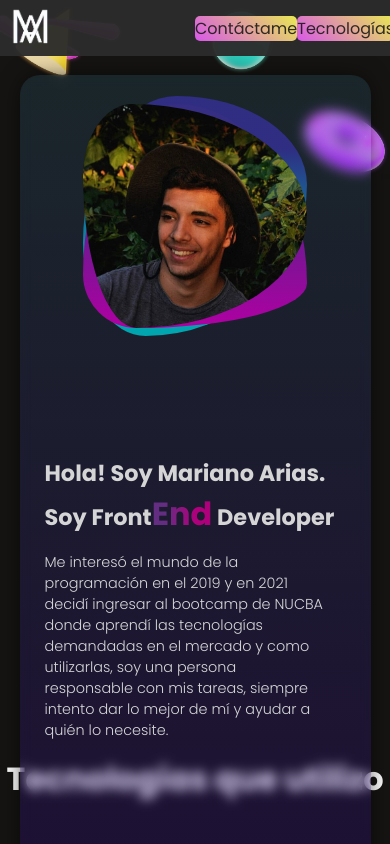
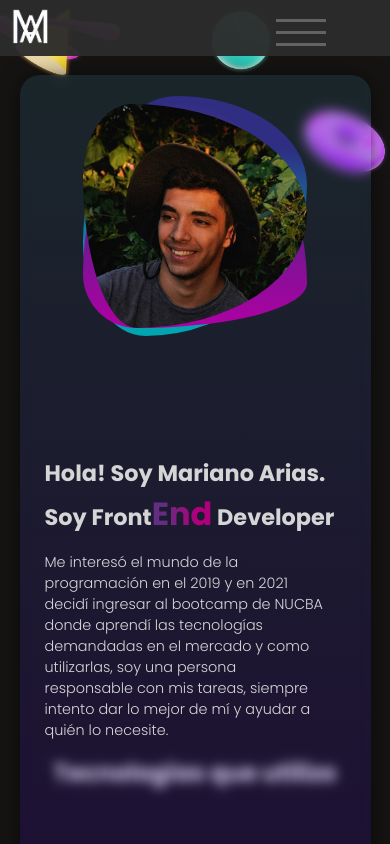
Before and after one commit to marianoarias1/Portafolio, a React (Create React App) app: page / in a window 390 px wide. Shown: the top 844 px of the page. Built offline with nearby package versions, Linux system fonts and the light colour scheme.

Commit message:
final responsive

```diff
--- a/src/Components/MyJobs/MyJobsStyles.jsx
+++ b/src/Components/MyJobs/MyJobsStyles.jsx
@@ -18,7 +18,6 @@ export const JobsContainer=styled.div`
       @media screen and (max-width:1024px ) {
         margin-top: 0rem;
     }
-
 
 `
 
@@ -59,7 +58,9 @@ export const TitleJobs=styled.h2`
     /* Media queries Mobile */
 
     @media screen and (max-width:480px) {
-        font-size: 1.6rem;
+        font-size: 1.5rem;
+        width: 100%;
+        text-align: center;
     }
 `
 
@@ -127,7 +128,9 @@ export const EachCardContainer=styled.div`
 
     @media screen and (max-width:480px) {
         height: 32rem;
-        width: 90%;
+        width: 100%;
+        margin:0px;
+        margin-right: 2rem;
     }
 `
 
--- a/src/Components/Techs/TechStyles.jsx
+++ b/src/Components/Techs/TechStyles.jsx
@@ -73,6 +73,14 @@ export const Title=styled.h2`
     @media screen and (max-width:768px ) {
         margin-top: 16rem;
 
+    }
+
+    /* Media queries Mobile */
+
+    @media screen and (max-width:480px) {
+        font-size: 1.5rem;
+        text-align: center;
+        width: 100%;
     }
 `
 
--- a/src/Components/modalContact/ModalContact.jsx
+++ b/src/Components/modalContact/ModalContact.jsx
@@ -1,7 +1,9 @@
 import React from 'react'
-import { Icon, IconContainer, ItemContainer, LinkText, Modal, ModalContainer, TextContainer, TextItem, Title, TitleContainer } from './modalContactStyles'
+import { Close, CloseContainer, Icon, IconContainer, ItemContainer, LinkText, Modal, ModalContainer, TextContainer, TextItem, Title, TitleContainer } from './modalContactStyles'
 import {BsFillPhoneFill} from 'react-icons/bs'
 import {AiFillLinkedin, AiFillInstagram, AiFillGithub, AiOutlineMail} from 'react-icons/ai'
+import { useDispatch, useSelector } from 'react-redux'
+import { toggleVisible } from './contactActions'
 
 export const Items=({text, children, link})=>{
     return(
@@ -24,12 +26,22 @@ export const Items=({text, children, link})=>{
 }
 
 export const ModalContact = () => {
+    const {visible}=useSelector(state=>state.contact)
+    const dispatch=useDispatch()
   return (
     <>
         <ModalContainer>
             <Modal
             data-aos="fade-left"
             >
+                <CloseContainer>
+                    <Close
+                    onClick={()=>{
+                      return visible == true ? dispatch(toggleVisible()) : null
+                    }}
+                    >X</Close>
+                </CloseContainer>
+
                 <TitleContainer>
                     <Title>Contáctame!</Title>
                 </TitleContainer>
--- a/src/Components/modalContact/modalContactStyles.jsx
+++ b/src/Components/modalContact/modalContactStyles.jsx
@@ -19,6 +19,27 @@ export const Modal=styled.div`
     box-shadow: -11px -15px 24px -1px rgba(0,0,0,0.64);
 -webkit-box-shadow: -11px -15px 24px -1px rgba(0,0,0,0.64);
 -moz-box-shadow: -11px -15px 24px -1px rgba(0,0,0,0.64);
+
+  /* Media queries mobile */
+
+  @media screen and (max-width:480px){
+    width: 60%;
+    height: 92.5%;
+    }
+`
+
+export const CloseContainer=styled.div`
+    width: 100%;
+    display: flex;
+    justify-content: flex-end;
+    align-items: center;
+`
+
+export const Close= styled.p`
+    font-family: 'Poppins', sans-serif;
+    color: #ffffffcf;
+    font-size: 1rem;
+    margin-right: 50px;
 `
 
 export const TitleContainer=styled.div`
@@ -40,6 +61,11 @@ export const ItemContainer=styled.div`
     justify-content: space-evenly;
     align-items: center;
 
+    /* Media queries tablet */
+
+    @media screen and (max-width:768px){
+        flex-direction: column;
+    }
 `
 
 export const TextContainer=styled.div`
@@ -53,6 +79,12 @@ export const TextItem=styled.p`
     font-family: 'Poppins', sans-serif;
     color: #ffffffcf;
     font-size: 1rem;
+
+    /* Media queries tablet */
+
+    @media screen and (max-width:768px){
+        font-size: .9rem;
+    }
 `
 
 export const LinkText=styled.a`
--- a/src/Components/navBar/Nav.jsx
+++ b/src/Components/navBar/Nav.jsx
@@ -1,20 +1,38 @@
 
 import { useState,React} from 'react';
-import { ItemNav, ItemsContainer, Logo, LogoContainer, NavContainer } from './NavStyles'
+import { ButtonMobile, ItemNav, ItemsContainer, Logo, LogoContainer, MobileItem, MobileMenu, MobileMenuContainer, MobileNav, NavContainer } from './NavStyles'
 import LOGO from '../Images/logoIMG/logo.png'
 import { useDispatch, useSelector } from 'react-redux';
 import { toggleVisible } from '../modalContact/contactActions';
+import { toggleMobile } from './mobileActions';
 
 
 export const Nav = () => {
   const dispatch= useDispatch()
   const {visible}=useSelector(state=> state.contact)
+  const {visibleMobile}=useSelector(state=> state.mobile)
   return (
     <>
       <NavContainer>
         <LogoContainer>
           <a href='#home'><Logo src={LOGO}/></a>
         </LogoContainer>
+
+
+          <MobileNav>
+            <ButtonMobile
+          href='#home'
+          onClick={()=>{
+            return (
+              dispatch(toggleMobile())
+            )
+          }}
+            >
+              <MobileItem/>
+              <MobileItem/>
+              <MobileItem/>
+            </ButtonMobile>
+          </MobileNav>
 
         <ItemsContainer>
           <ItemNav href='#home'
@@ -35,7 +53,44 @@ export const Nav = () => {
           }}
           >Proyectos</ItemNav>
         </ItemsContainer>
+
       </NavContainer>
+
+        {
+          visibleMobile &&
+          <MobileMenuContainer isHidden={!visibleMobile}>
+          <MobileMenu>
+            <ItemNav href='#home'
+              onClick={()=>{
+                dispatch(toggleVisible())
+              }}
+              >Contáctame</ItemNav>
+
+              <ItemNav href='#techs'
+              onClick={()=>{
+                if(visible === true){
+                  return dispatch(toggleVisible())
+                }
+                else if(visibleMobile === true){
+                  return dispatch(toggleMobile())
+                }
+              }}
+              >Tecnologías</ItemNav>
+
+              <ItemNav href='#jobs'
+                onClick={()=>{
+                  if(visible === true){
+                    return dispatch(toggleVisible())
+                  }
+                  else if(visibleMobile === true){
+                    return dispatch(toggleMobile())
+                  }
+                }}
+              >Proyectos</ItemNav>
+          </MobileMenu>
+        </MobileMenuContainer>
+        }
+
     </>
   )
 }
--- a/src/Components/navBar/NavStyles.jsx
+++ b/src/Components/navBar/NavStyles.jsx
@@ -28,6 +28,10 @@ export const ItemsContainer=styled.div`
     display: flex;
     justify-content: space-evenly;
     align-items: center;
+
+    @media screen and (max-width: 780px){
+        display: none;
+    }
 `
 
 export const ItemNav=styled.a`
@@ -73,3 +77,83 @@ export const ItemNav=styled.a`
         -moz-box-shadow: 0px 0px 13px 2px rgba(0,0,0,0.64) inset;
     }
 `
+
+export const MobileNav=styled.div`
+    display: none;
+    @media screen and (max-width:768px){
+    width: 50%;
+    height: auto;
+    display: flex;
+    justify-content: flex-end;
+    align-items: center;
+    flex-direction: column;
+    }
+
+`
+
+export const ButtonMobile=styled.a`
+    display: flex;
+    flex-direction: column;
+    justify-content: space-around;
+    align-items: center;
+    width: 3rem;
+    height: 3rem;
+    border: 0;
+    background-color: transparent;
+    :active{
+        & :nth-child(1){
+            width: 25px;
+        }
+        & :nth-last-child(2){
+            width: 25px;
+        }
+        & :last-child{
+            width: 25px;
+        }
+
+    }
+
+`
+
+export const MobileItem=styled.div`
+position: absolute;
+    width: 50px;
+    height: 3px;
+    background-color: #646363;
+    transition: all .2s;
+
+    :nth-child(1){
+        margin-bottom: 1.5rem;
+    }
+    :nth-child(3){
+        margin-top: 1.5rem;
+    }
+`
+
+export const MobileMenuContainer=styled.div`
+    display: none;
+    @media screen and (max-width: 780px){
+    width: 100%;
+    height: 100%;
+    display: flex;
+    justify-content: flex-end;
+    align-items:flex-start;
+    position: absolute;
+    z-index: 1;
+    }
+
+`
+
+export const MobileMenu=styled.div`
+    display: none;
+    @media screen and (max-width: 780px){
+    width: 15rem;
+    height: 100%;
+    display: flex;
+    justify-content: space-evenly;
+    align-items: center;
+    flex-direction: column;
+    background-color: #151412cc;
+    }
+
+`
--- /dev/null
+++ b/src/Components/navBar/mobileActions.js
@@ -0,0 +1,5 @@
+export const TOGGLE_MOBILE= 'TOGGLE_MOBILE'
+
+export const toggleMobile=()=>({
+    type: TOGGLE_MOBILE,
+})
--- /dev/null
+++ b/src/Components/navBar/mobileReducer.js
@@ -0,0 +1,19 @@
+import { TOGGLE_MOBILE } from "./mobileActions";
+
+const INITIAL_STATE={
+    visibleMobile: false,
+};
+
+export const mobileReducer=(state=INITIAL_STATE, action)=>{
+    const {type, payload}= action
+
+    switch(type){
+        case TOGGLE_MOBILE:
+            return{
+                ...state,
+                visibleMobile: !state.visibleMobile
+            }
+        default:
+            return state
+    }
+}
--- a/src/rootReducer.js
+++ b/src/rootReducer.js
@@ -2,10 +2,12 @@ import { combineReducers } from "redux";
 import persistReducer from "redux-persist/es/persistReducer";
 import { contactReducer } from "./Components/modalContact/contacReducer";
 import storage from "redux-persist/lib/storage";
+import { mobileReducer } from "./Components/navBar/mobileReducer";
 
 const rootReducer=combineReducers(
     {
         contact: contactReducer,
+        mobile: mobileReducer,
     }
 );
 
```
